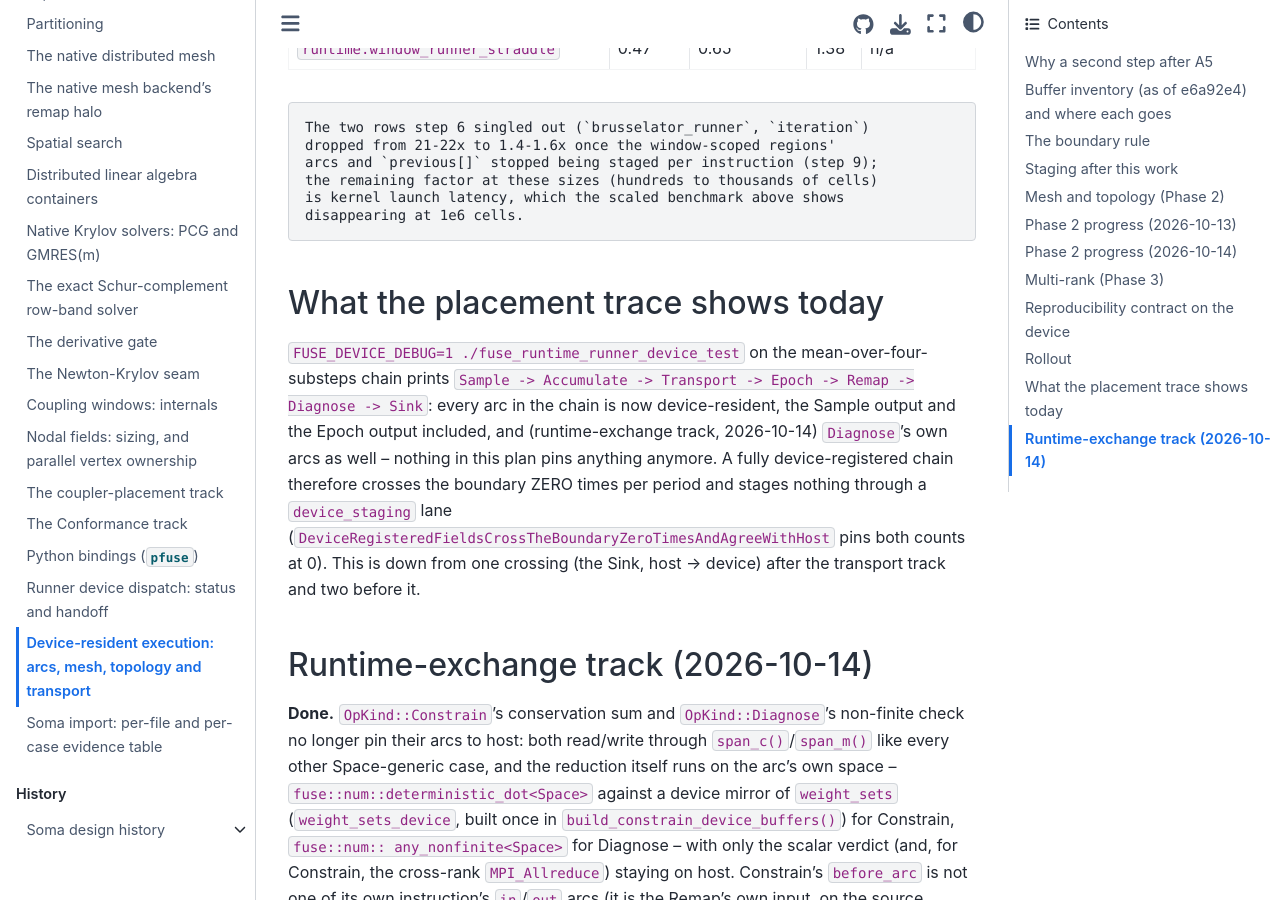
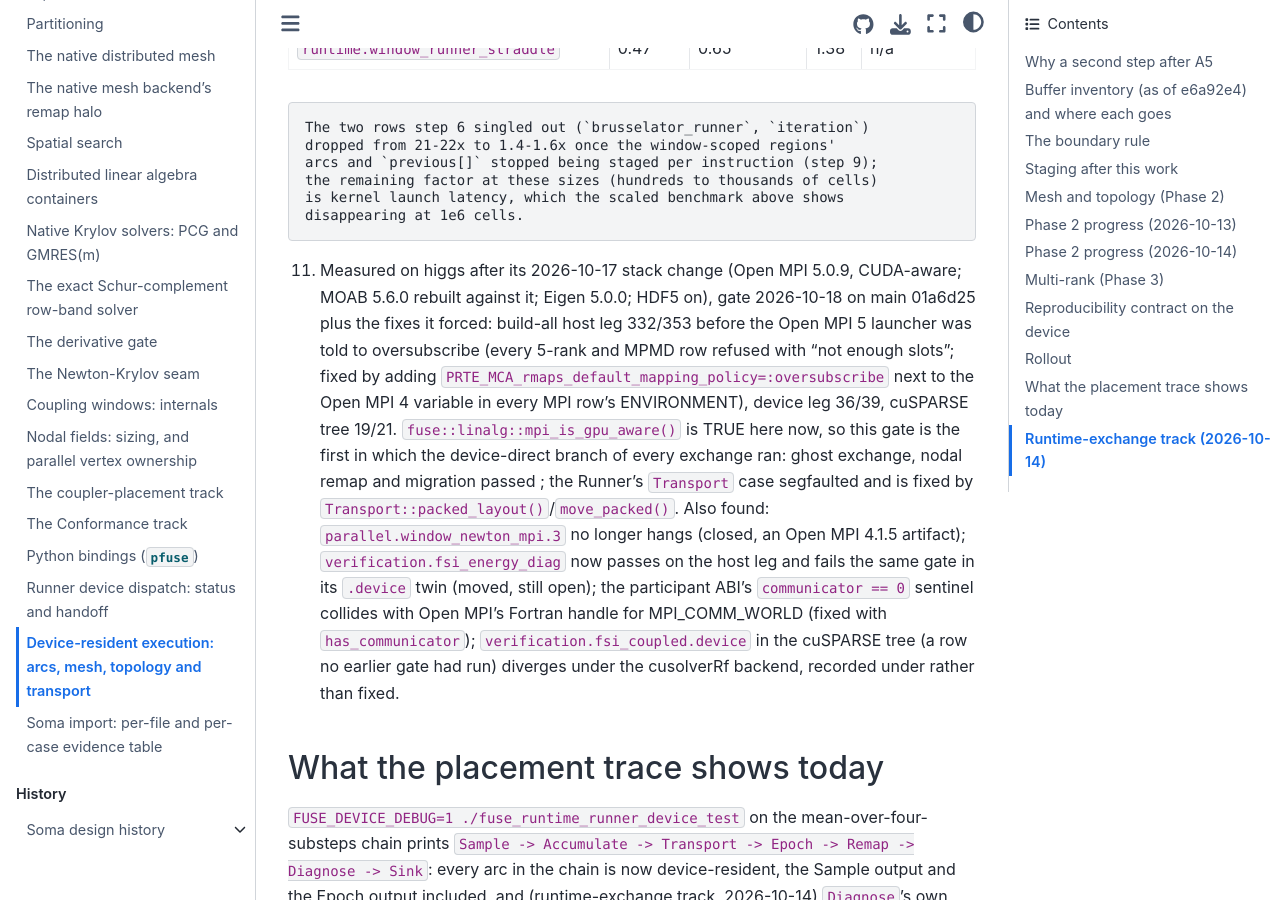
Before and after one commit to vijaysm/fuse, a Sphinx documentation site: the page built from docs/dev/device-resident-arcs.md, in a window 1280 px wide and 900 px high, scrolled down 17396 px. Built offline with Sphinx 7.4.7 and the Sphinx Book theme 1.1.4, drawn with Linux system fonts in a browser that asks for light colours; pages that are not in the unit, such as notebooks, are missing from menus.

Commit message:
Record the CUDA-aware Open MPI 5.0.9 gate and the new-stack measurements
Ghost, nodal-remap and migration device-direct branches pass on real
device pointers. The Transport branch's failure is a separate defect.
fsi_coupled.device under cusolverRf is added to the known device
problems, and the device-resident rollout notes record the gate.

```diff
--- a/docs/dev/device-resident-arcs.md
+++ b/docs/dev/device-resident-arcs.md
@@ -601,6 +601,27 @@ the next step starts. Host mode byte-identity is the standing invariant.
     is kernel launch latency, which the scaled benchmark above shows
     disappearing at 1e6 cells.
 
+11. Measured on higgs after its 2026-10-17 stack change (Open MPI 5.0.9,
+   CUDA-aware; MOAB 5.6.0 rebuilt against it; Eigen 5.0.0; HDF5 on), gate
+   2026-10-18 on main 01a6d25 plus the fixes it forced: build-all host leg
+   332/353 before the Open MPI 5 launcher was told to oversubscribe
+   (every 5-rank and MPMD row refused with "not enough slots"; fixed by
+   adding `PRTE_MCA_rmaps_default_mapping_policy=:oversubscribe` next to
+   the Open MPI 4 variable in every MPI row's ENVIRONMENT), device leg
+   36/39, cuSPARSE tree 19/21. `fuse::linalg::mpi_is_gpu_aware()` is TRUE
+   here now, so this gate is the first in which the device-direct branch
+   of every exchange ran: ghost exchange, nodal remap and migration passed
+; the Runner's `Transport` case segfaulted and is fixed by
+   `Transport::packed_layout()`/`move_packed()`. Also
+   found: `parallel.window_newton_mpi.3` no longer hangs (closed, an
+   Open MPI 4.1.5 artifact); `verification.fsi_energy_diag` now passes on
+   the host leg and fails the same gate in its `.device` twin (moved,
+   still open); the participant ABI's `communicator == 0` sentinel
+   collides with Open MPI's Fortran handle for MPI_COMM_WORLD (fixed
+   with `has_communicator`); `verification.fsi_coupled.device` in the
+   cuSPARSE tree (a row no earlier gate had run) diverges under the
+   cusolverRf backend, recorded under rather than fixed.
+
 ## What the placement trace shows today
 
 `FUSE_DEVICE_DEBUG=1 ./fuse_runtime_runner_device_test` on the mean-over-four-
```
Also changed, not shown: 1 other file.
